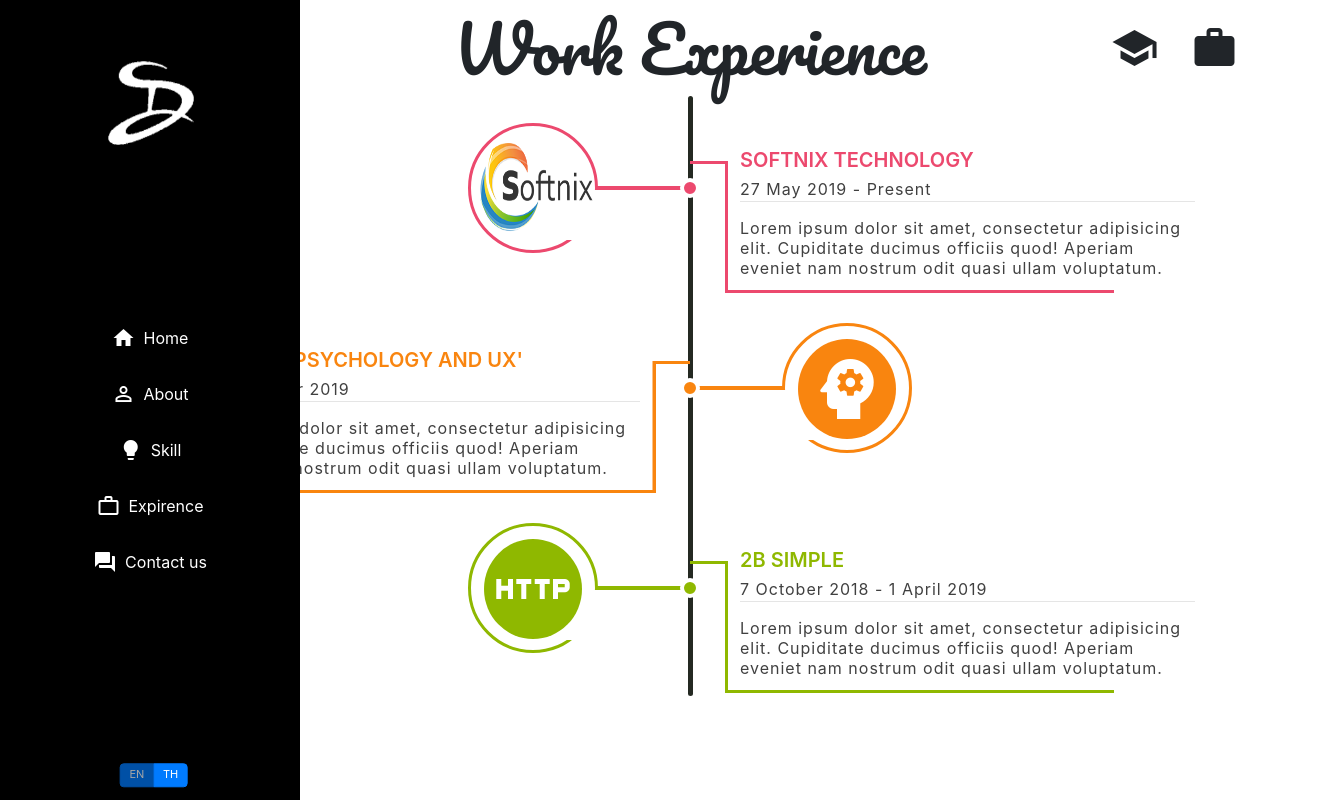
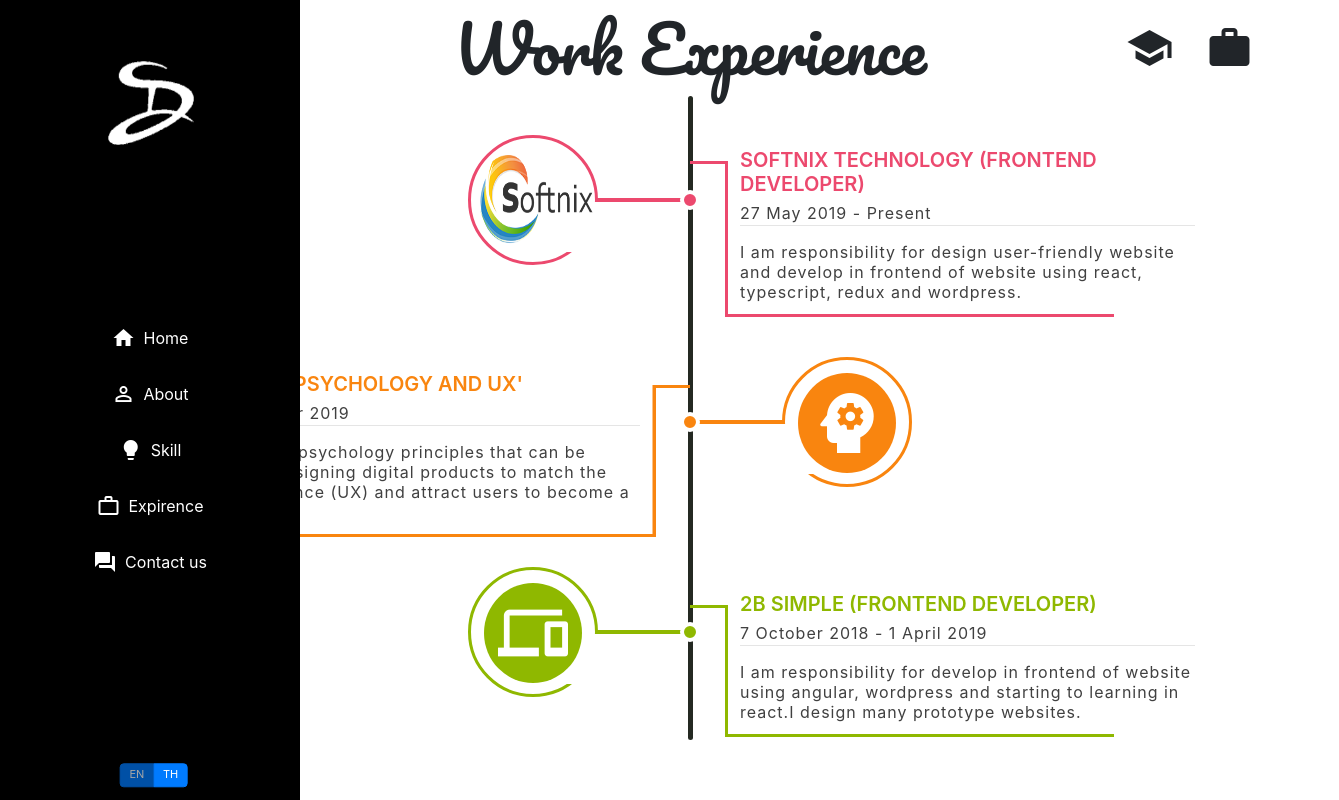
Before and after one commit to darunporn-san/PortfolioProject, a React (Create React App) app: page /expirence in a window 1280 px wide. Shown: the whole page, 1339 px wide, since content can reach past the window. Built offline with nearby package versions, Linux system fonts and the light colour scheme; a web font is replaced by a local one.

Commit message:
[#6]work experience

```diff
--- a/src/index.scss
+++ b/src/index.scss
@@ -578,3 +578,54 @@
     }
   }
 }
+
+.menuWork,
+.menuExperience {
+  span {
+    position: absolute;
+    top: 50%;
+    margin-top: 10px;
+    padding: 0.55rem 1rem;
+    font-size: 1rem;
+    font-weight: 500;
+    white-space: nowrap;
+    color: #000;
+    border-radius: 50px;
+    background-color: #fff;
+    box-shadow: 0 15px 35px rgba(50, 50, 93, 0.1),
+      0 5px 15px rgba(0, 0, 0, 0.07);
+    pointer-events: none;
+    -webkit-user-select: none;
+    -moz-user-select: none;
+    -ms-user-select: none;
+    user-select: none;
+    opacity: 0;
+    transition: all 0.2s ease-in-out;
+  }
+  &:hover {
+    i {
+      background: -webkit-linear-gradient(#9bf8f4 0%, #6f7bf7 62%);
+      -webkit-background-clip: text;
+      -webkit-text-fill-color: transparent;
+    }
+  }
+}
+.menuWork {
+  &:hover {
+    span {
+      opacity: 0.9;
+      top: 70%;
+      right: 3%;
+    }
+  }
+}
+
+.menuExperience {
+  &:hover {
+    span {
+      opacity: 0.9;
+      top: 70%;
+      right: 40%;
+    }
+  }
+}
--- a/src/modules/expirence/index.tsx
+++ b/src/modules/expirence/index.tsx
@@ -37,19 +37,28 @@
     return (
 			<>
                     <div className="header_menu text-center">{selected?t("education_header"):t("work_header")}</div>
-                    <div style ={{position:'absolute',top:'3vh',right:'2vw'}}>
-                    <i
+                    <div className = "row"style ={{position:'absolute',top:'3vh',right:'2vw'}}>
+						<div className ="menuExperience">
+							<i
 					className="material-icons mx-3"
 					style={{ verticalAlign: "top", fontSize: "48px" ,cursor:"pointer"}}
                     onClick={()=>setSelected(false)}>
 					school
 				</i>
-                <i
+				<span>education</span>
+						</div>
+                    <div className ="menuWork">
+						<i
 					className="material-icons mx-3"
 					style={{ verticalAlign: "top", fontSize: "48px" ,cursor:"pointer"}}
                     onClick={()=>setSelected(true)}>
 					work
-				</i>                    </div>
+				</i>
+				<span>work</span>
+
+					</div>
+
+                          </div>
 				{
                     !selected?<WorkExperience/>:<EducationExperience/>
                 }
@@ -69,7 +78,9 @@
 						<div className="col-md-12">
 							<div className="main-timeline">
 								<a href="#" className="timeline">
-									<div className="timeline-icon" style={{padding:'17px 5px'}}>
+									<div
+										className="timeline-icon"
+										style={{ padding: "17px 5px" }}>
 										<img
 											className="logo"
 											src="/softnix-google.png"
@@ -77,14 +88,10 @@
 										/>
 									</div>
 									<div className="timeline-content">
-										<h3 className="title">Softnix Technology</h3>
-										<p className="description">27 May 2019 - Present</p>
+										<h3 className="title">{t('work.stepOne.office')} ({t('work.position')})</h3>
+										<p className="description">{t('work.stepOne.date')}</p>
 										<hr className="mt-0" />
-										<p className="description">
-											Lorem ipsum dolor sit amet, consectetur adipisicing elit.
-											Cupiditate ducimus officiis quod! Aperiam eveniet nam
-											nostrum odit quasi ullam voluptatum.
-										</p>
+										<p className="description">{t('work.stepOne.detail')}</p>
 									</div>
 								</a>
 								<a href="#" className="timeline">
@@ -96,32 +103,26 @@
 										</i>
 									</div>
 									<div className="timeline-content">
-										<h3 className="title">Training 'Psychology and UX'</h3>
-										<p className="description">22 September 2019</p>
+										<h3 className="title">{t('work.stepTwo.title')}</h3>
+										<p className="description">{t('work.stepTwo.date')}</p>
 										<hr className="mt-0" />
-										<p className="description">
-											Lorem ipsum dolor sit amet, consectetur adipisicing elit.
-											Cupiditate ducimus officiis quod! Aperiam eveniet nam
-											nostrum odit quasi ullam voluptatum.
-										</p>
+										<p className="description">{t('work.stepTwo.detail')}</p>
 									</div>
 								</a>
 								<a href="#" className="timeline">
 									<div className="timeline-icon">
-                                    <i
+										<i
 											className="material-icons"
-											style={{ verticalAlign: "top", fontSize: "80px" }}>
-											http
-										</i>									</div>
+											style={{ verticalAlign: "top", fontSize: "70px" }}>
+											devices
+										</i>{" "}
+									</div>
 									<div className="timeline-content">
-										<h3 className="title">2B simple</h3>
-										<p className="description">7 October 2018 - 1 April 2019</p>
+										<h3 className="title">{t('work.stepThree.office')} ({t('work.position')})</h3>
+										<p className="description">{t('work.stepThree.date')}</p>
 
 										<hr className="mt-0" />
-										<p className="description">
-											Lorem ipsum dolor sit amet, consectetur adipisicing elit.
-											Cupiditate ducimus officiis quod! Aperiam eveniet nam
-											nostrum odit quasi ullam voluptatum.
+										<p className="description">{t('work.stepThree.detail')}
 										</p>
 									</div>
 								</a>
--- a/src/shared/lib.ts
+++ b/src/shared/lib.ts
@@ -40,6 +40,25 @@
               "mathayom":"Science-Math(SMA)",
               "date":'May 2007 - May 2013',
               "detail":"I studied in SMT or science-mathematic syllabus that specify in science experiment and join with another school in same syllabus."
+            }
+
+          },
+          "work":{
+            "position":"Frontend Developer",
+            "stepOne":{
+              "office":"Softnix Technology",
+              "date":"27 May 2019 - Present",
+              "detail":"I am responsibility for design user-friendly website and develop in frontend of website using react, typescript, redux and wordpress."
+            },
+            "stepTwo":{
+              "title":"Training 'Psychology and UX'",
+              "date":"22 September 2019",
+              "detail":"I learn about psychology principles that can be applied in designing digital products to match the User Experience (UX) and attract users to become a habit."
+            },
+            "stepThree":{
+              "office":"2B simple",
+              "date":"7 October 2018 - 1 April 2019",
+              "detail":"I am responsibility for develop in frontend of website using angular, wordpress and starting to learning in react.I design many prototype websites."
             }
 
           },
```
